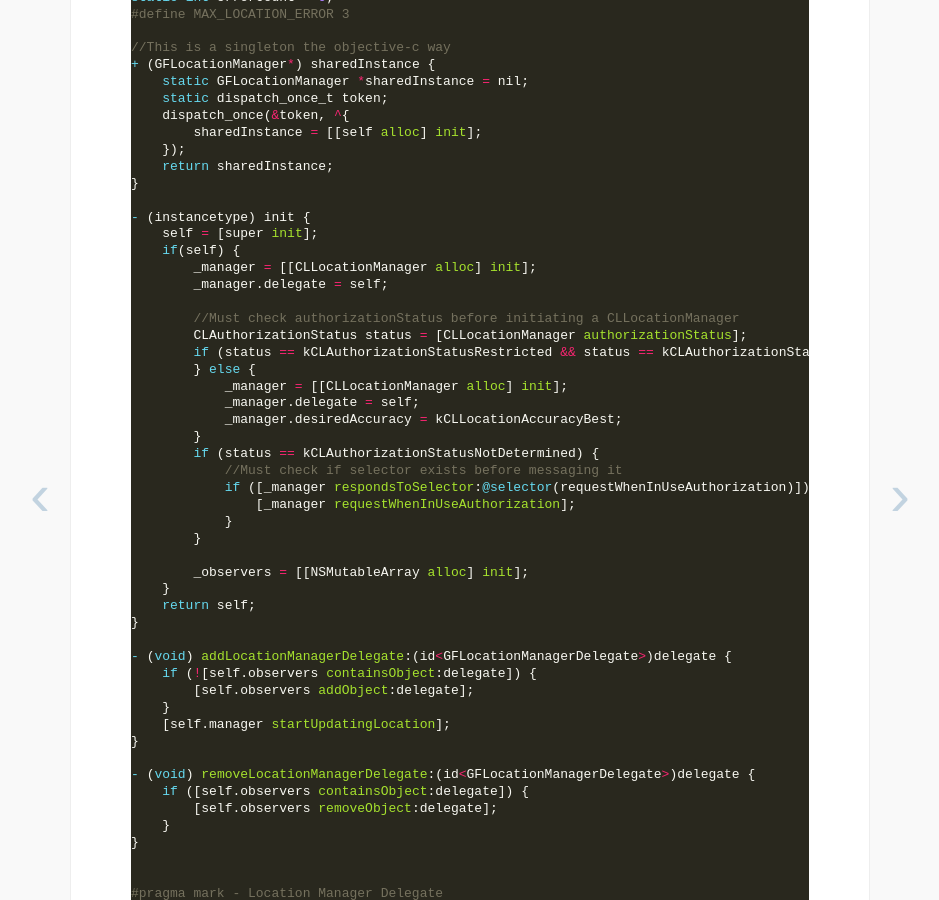
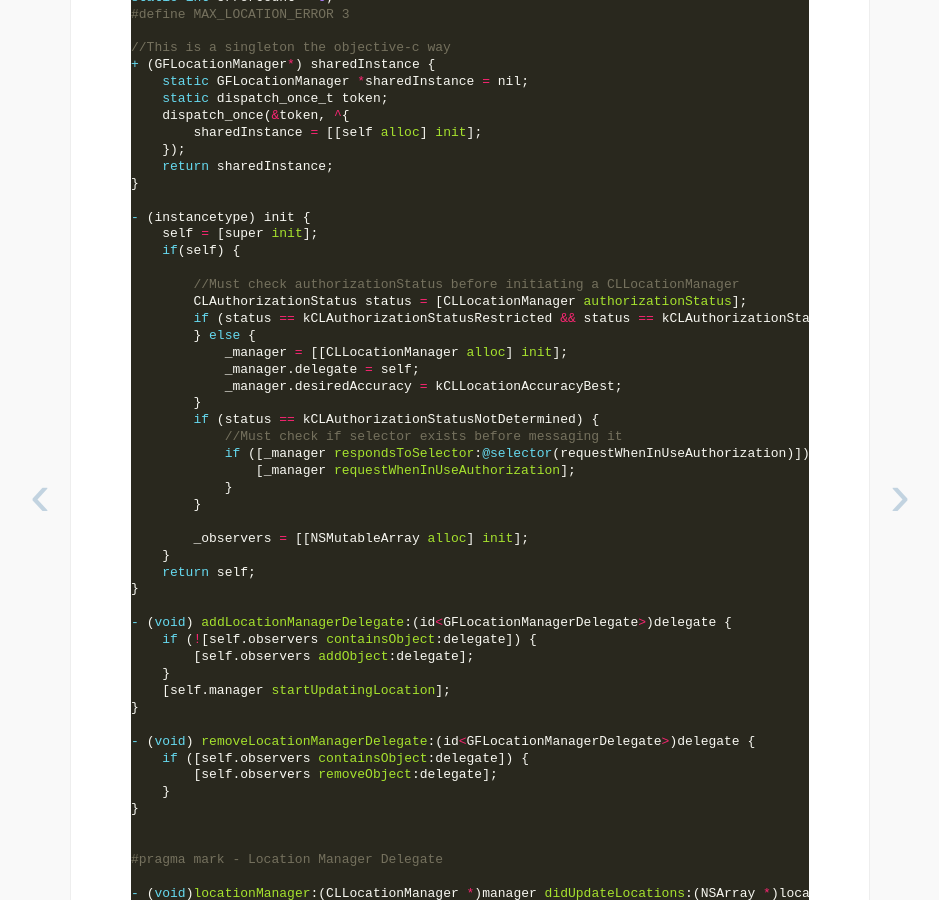
Before and after one commit to anas-ambri/anas-ambri.github.io, a Jekyll site: the page built from _posts/2014-09-26-abstracting-ios-8-new-location-manager.md, in a window 1280 px wide and 900 px high, scrolled down 1290 px. Shown: the whole window, without its empty margins (170-1109 px from the left). Built offline with Jekyll 4.4.1, drawn with Linux system fonts in a browser that asks for light colours; Markdown is read by kramdown in place of the engine named in the settings; comment, search, counter and statistics services are not loaded.

Commit message:
Fix code for location manager

```diff
--- a/_config.yml
+++ b/_config.yml
@@ -24,7 +24,6 @@ links:
     url:          http://verybadalloc.com/feed.xml
     external:     true
 
-highlighter:      true
 permalink:        pretty
 markdown:         redcarpet
 redcarpet:
--- a/_posts/2014-09-26-abstracting-ios-8-new-location-manager.md
+++ b/_posts/2014-09-26-abstracting-ios-8-new-location-manager.md
@@ -61,8 +61,6 @@ static int errorCount = 0;
 - (instancetype) init {
     self = [super init];
     if(self) {
-        _manager = [[CLLocationManager alloc] init];
-        _manager.delegate = self;
 
 	//Must check authorizationStatus before initiating a CLLocationManager
         CLAuthorizationStatus status = [CLLocationManager authorizationStatus];
```
